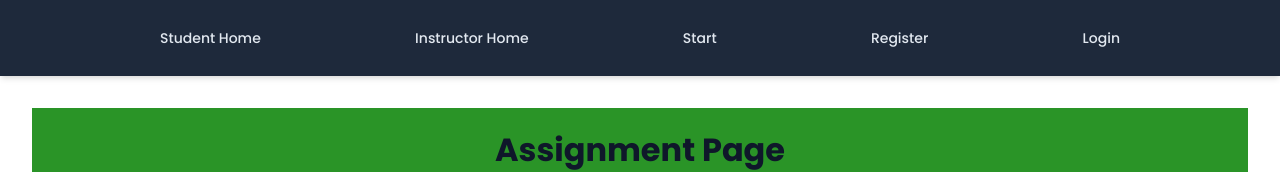
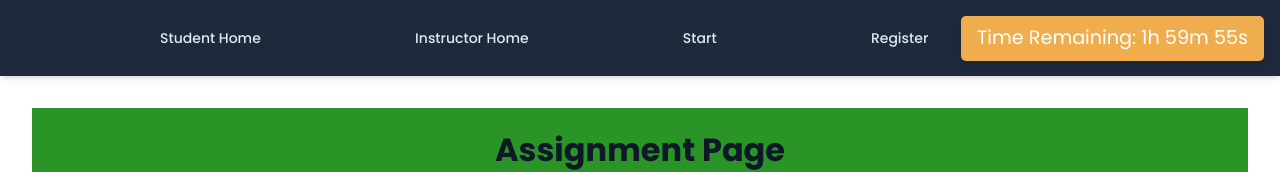
Before and after one commit to CL-17656/CS520_Front, a Vue app: page /assignment in a window 1280 px wide. Shown: the top 172 px of the page. Built offline with nearby package versions, Linux system fonts and the light colour scheme; no server answers.

Commit message:
add a countdown to assignment page

```diff
--- a/src/views/AssignmentPageView.vue
+++ b/src/views/AssignmentPageView.vue
@@ -1,18 +1,33 @@
 <script setup>
 import { ref, computed, onMounted } from 'vue';
 import { useRoute, useRouter } from 'vue-router';
-import { fetchquestions, saveAnswers} from '@/api/AssignmentApi';
+import { fetchquestions, saveAnswers } from '@/api/AssignmentApi';
 
 const route = useRoute();
 const router = useRouter();
 const quizId = ref(route.params.quizId || '');
-const course = route.params.course;// Access the passed course from the route params
+const course = route.params.course;
 
-// If the course parameter is an object passed via `props`, you may need to convert it into a usable format.
-const courseDetails = computed(() => {
-  return typeof course === 'string' ? JSON.parse(course) : course;
+// Timer setup for countdown
+const totalSeconds = ref(2 * 60 * 60); // 2 hours in seconds
+const timer = computed(() => {
+  const hours = Math.floor(totalSeconds.value / 3600);
+  const minutes = Math.floor((totalSeconds.value % 3600) / 60);
+  const seconds = totalSeconds.value % 60;
+  return `${hours}h ${minutes}m ${seconds}s`;
 });
 
+const startCountdown = () => {
+  const countdownInterval = setInterval(() => {
+    if (totalSeconds.value > 0) {
+      totalSeconds.value--;
+    } else {
+      clearInterval(countdownInterval);
+      alert('Time is up! Submitting your answers...');
+      saveAnswers();
+    }
+  }, 1000);
+};
 
 // Dynamically fetch questions from the backend
 const assignmentDetail = ref({
@@ -22,25 +37,35 @@ const assignmentDetail = ref({
   isGrade: false,
   questions: []
 });
-
+// Fetch questions and start countdown when component is mounted
 onMounted(() => {
   fetchquestions();
+  startCountdown();
 });
 
+// If the course parameter is an object passed via `props`, you may need to convert it into a usable format.
+const courseDetails = computed(() => {
+  return typeof course === 'string' ? JSON.parse(course) : course;
+});
 
-function statisticpage(temp){
-    router.push({name:'statisticpage'})
+function statisticpage(temp) {
+  router.push({ name: 'statisticpage' });
 }
 </script>
+
 
 <template>
   <div class="assignmentpage">
     <div class="assignmentbox">
-      <div class="title">Assignment Page{{ assignmentDetail.name }}</div>
+      <div class="title">Assignment Page {{ assignmentDetail.name }}</div>
+
       <div class="display-bar">
         <div class="grade">Grade: {{ assignmentDetail.grade }}</div>
+        <div class="timer">
+        Time Remaining: <span>{{ timer }}</span>
+      </div>
         <div class="statistic">
-          <button class="statistic-btn" @click="statisticPage">Statistic</button>
+          <button class="statistic-btn" @click="statisticpage">Statistic</button>
         </div>
       </div>
 
@@ -64,6 +89,7 @@ function statisticpage(temp){
     </div>
   </div>
 </template>
+
 
 
 <style scoped>
@@ -133,4 +159,17 @@ input[type="text"] {
   width: 100%; /* Ensures the input takes the full width of the container */
   box-sizing: border-box; /* Ensures padding and border are included in the total width */
 }
+.timer {
+  position: fixed; /* Fix the timer to the corner */
+  top: 1rem; /* Distance from the top */
+  right: 1rem; /* Distance from the right */
+  background-color: #f0ad4e; /* Background color */
+  color: white; /* Text color */
+  padding: 0.5rem 1rem; /* Padding around the text */
+  border-radius: 5px; /* Rounded corners */
+  font-size: 1.2rem; /* Larger font size */
+  box-shadow: 0 4px 6px rgba(0, 0, 0, 0.1); /* Add some shadow */
+  z-index: 1000; /* Ensure it appears above all other elements */
+}
+
 </style>
```
